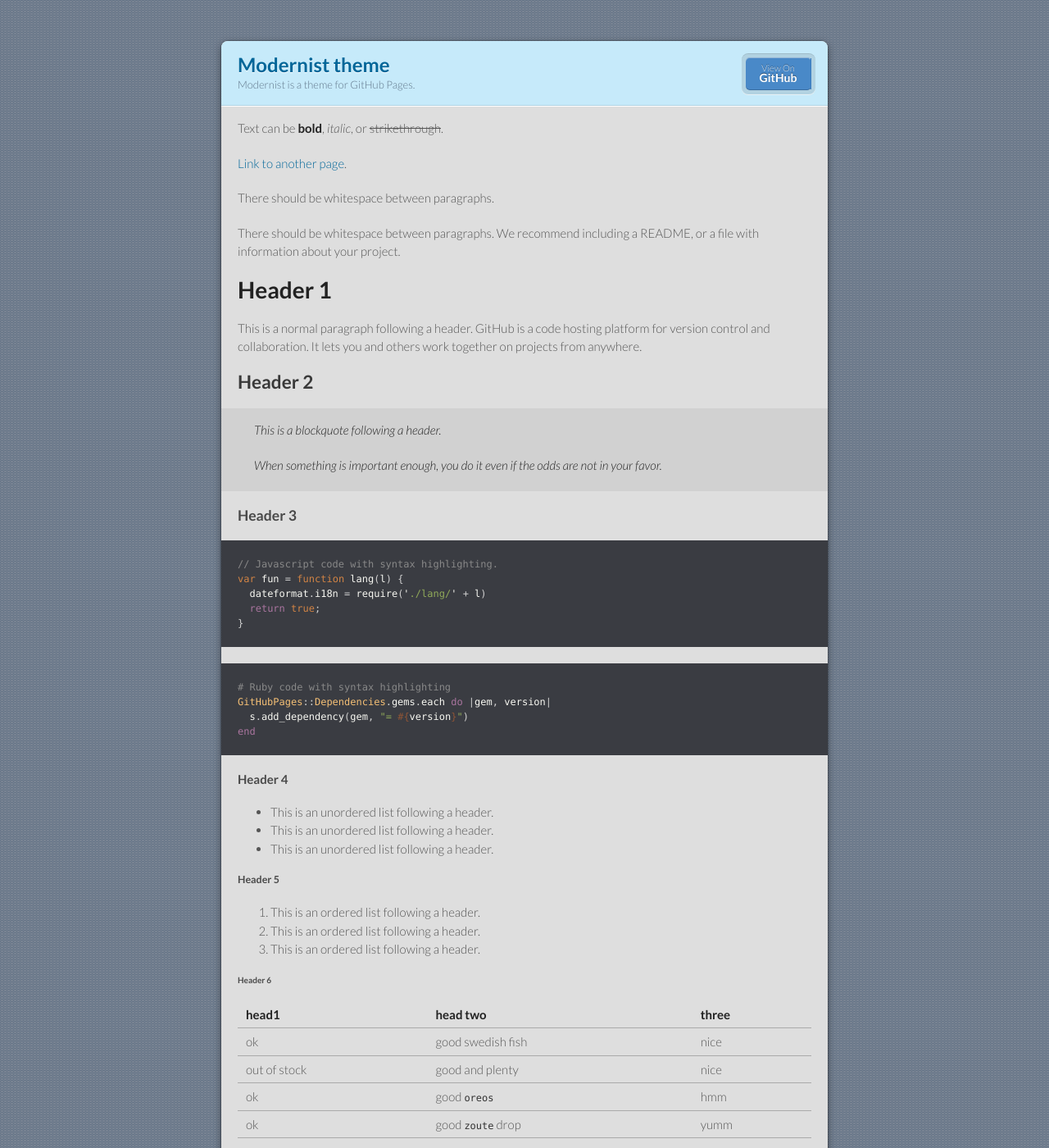
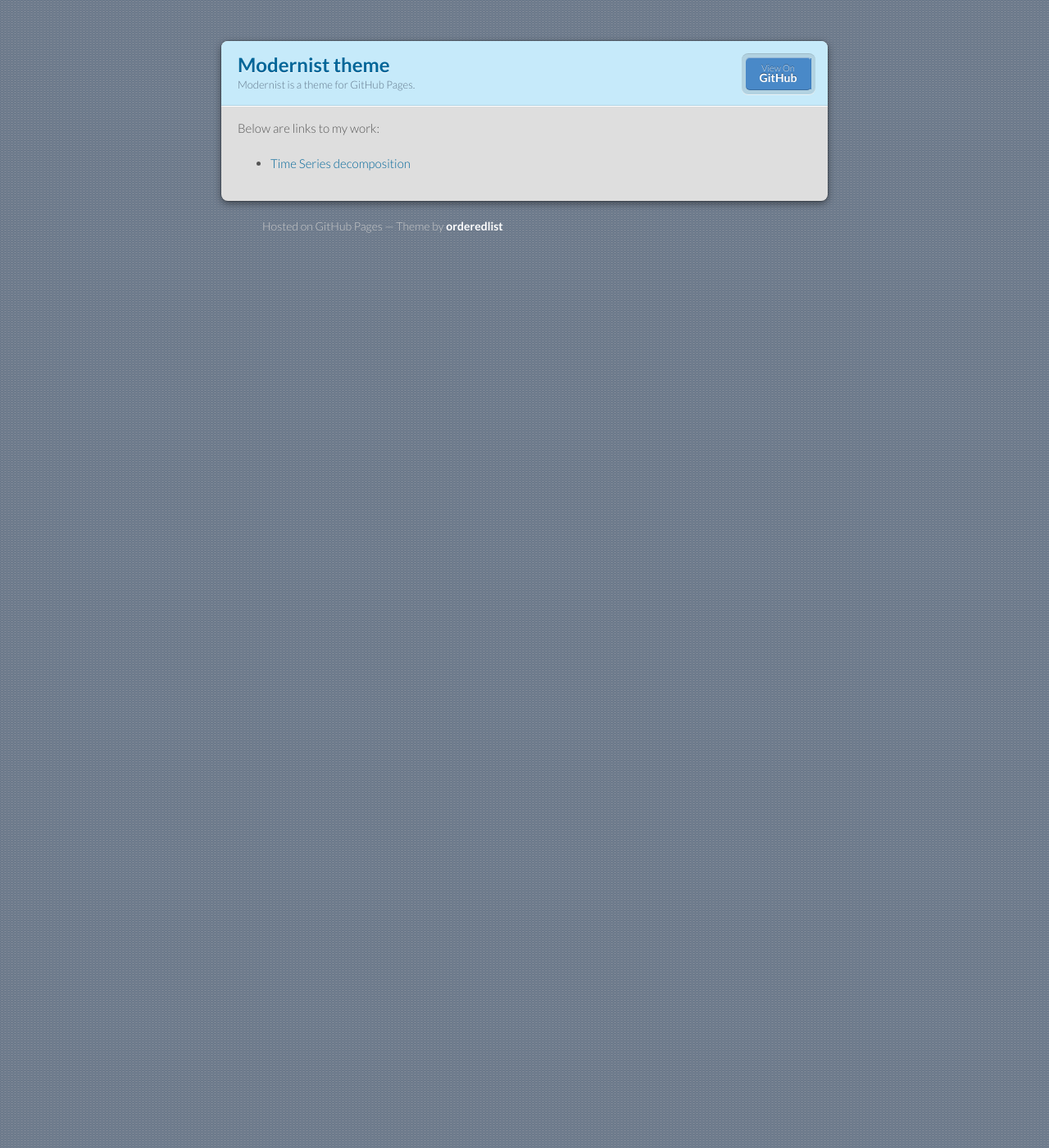
Before and after one commit to arjunvenkat510/arjunvenkat510.github.io, a Jekyll site: the page built from index.md, in a window 1280 px wide and 1400 px high. Shown: the whole window at 82% size. Built offline with Jekyll 4.4.1, drawn with Linux system fonts in a browser that asks for light colours; our own code applies the rules of GitHub Pages for plain Markdown files; some of the changed text lies outside the part shown.

Commit message:
Update index.md

````diff
--- a/index.md
+++ b/index.md
@@ -1,123 +1,8 @@
+---
+title: My website
+description: This site contains content that I have worked on.
 ---
 
----
+Below are links to my work:
 
-Text can be **bold**, _italic_, or ~~strikethrough~~.
-
-[Link to another page](./another-page.html).
-
-There should be whitespace between paragraphs.
-
-There should be whitespace between paragraphs. We recommend including a README, or a file with information about your project.
-
-# Header 1
-
-This is a normal paragraph following a header. GitHub is a code hosting platform for version control and collaboration. It lets you and others work together on projects from anywhere.
-
-## Header 2
-
-> This is a blockquote following a header.
->
-> When something is important enough, you do it even if the odds are not in your favor.
-
-### Header 3
-
-```js
-// Javascript code with syntax highlighting.
-var fun = function lang(l) {
-  dateformat.i18n = require('./lang/' + l)
-  return true;
-}
-```
-
-```ruby
-# Ruby code with syntax highlighting
-GitHubPages::Dependencies.gems.each do |gem, version|
-  s.add_dependency(gem, "= #{version}")
-end
-```
-
-#### Header 4
-
-*   This is an unordered list following a header.
-*   This is an unordered list following a header.
-*   This is an unordered list following a header.
-
-##### Header 5
-
-1.  This is an ordered list following a header.
-2.  This is an ordered list following a header.
-3.  This is an ordered list following a header.
-
-###### Header 6
-
-| head1        | head two          | three |
-|:-------------|:------------------|:------|
-| ok           | good swedish fish | nice  |
-| out of stock | good and plenty   | nice  |
-| ok           | good `oreos`      | hmm   |
-| ok           | good `zoute` drop | yumm  |
-
-### There's a horizontal rule below this.
-
-* * *
-
-### Here is an unordered list:
-
-*   Item foo
-*   Item bar
-*   Item baz
-*   Item zip
-
-### And an ordered list:
-
-1.  Item one
-1.  Item two
-1.  Item three
-1.  Item four
-
-### And a nested list:
-
-- level 1 item
-  - level 2 item
-  - level 2 item
-    - level 3 item
-    - level 3 item
-- level 1 item
-  - level 2 item
-  - level 2 item
-  - level 2 item
-- level 1 item
-  - level 2 item
-  - level 2 item
-- level 1 item
-
-### Small image
-
-![Octocat](https://github.githubassets.com/images/icons/emoji/octocat.png)
-
-### Large image
-
-![Branching](https://guides.github.com/activities/hello-world/branching.png)
-
-
-### Definition lists can be used with HTML syntax.
-
-<dl>
-<dt>Name</dt>
-<dd>Godzilla</dd>
-<dt>Born</dt>
-<dd>1952</dd>
-<dt>Birthplace</dt>
-<dd>Japan</dd>
-<dt>Color</dt>
-<dd>Green</dd>
-</dl>
-
-```
-Long, single-line code blocks should not wrap. They should horizontally scroll if they are too long. This line should be long enough to demonstrate this.
-```
-
-```
-The final element.
-```
+- [Time Series decomposition](/timeseries/index.md)
````
